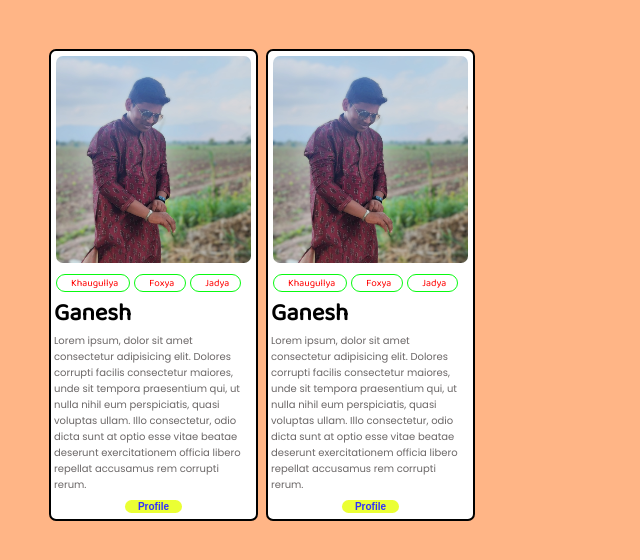
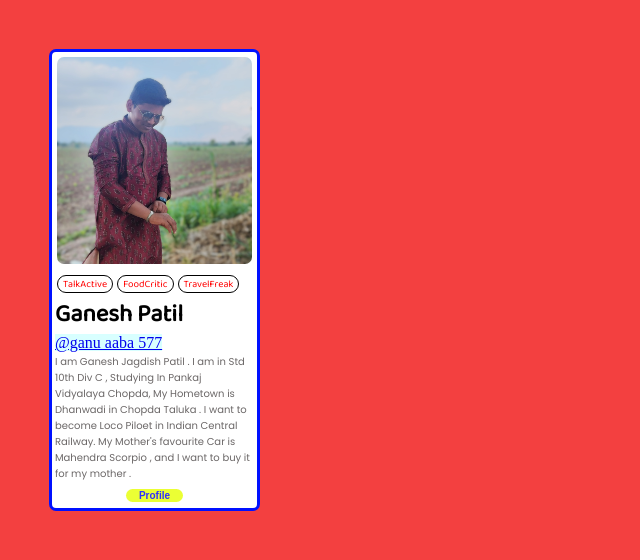
Before and after one commit to lokesh-patil57/CSS-Practice, a plain HTML site: page Exercise/Exercise3/index.html in a window 1280 px wide. Shown: the whole page, without its empty margins (0-640 px from the left). Drawn offline with Linux system fonts and the light colour scheme.

Commit message:
3rd ex solutions

```diff
--- a/Exercise/Exercise3/index.html
+++ b/Exercise/Exercise3/index.html
@@ -7,7 +7,7 @@
     <style>
       @import url("https://fonts.googleapis.com/css2?family=Baloo+Bhai+2&family=Poppins:ital,wght@0,100;0,200;0,300;0,400;0,500;0,600;0,700;0,800;0,900;1,100;1,200;1,300;1,400;1,500;1,600;1,700;1,800;1,900&display=swap");
       body {
-        background-color: rgb(255, 181, 134);
+        background-color: rgb(243 64 64);
         padding: 45px;
         display: flex;
       }
@@ -16,7 +16,7 @@
         padding: 0;
       }
       .card {
-        border: 2px solid black;
+        border: 3px solid rgb(0 16 255);
         width: 205px;
         border-radius: 7px;
         background-color: white;
@@ -37,14 +37,15 @@
         font-family: "Poppins", serif;
         font-size: 10px;
         color: rgb(107, 103, 103);
+        margin-top: 2px;
       }
       .capsule span {
-        border: 1px solid rgb(8, 250, 17);
+        border: 1.5px solid rgb(0, 0, 0);
         border-radius: 10px;
         font-size: 10px;
         color: red;
         font-family: "Baloo Bhai 2", serif;
-        padding: 0px 11px 0px 14px;
+        padding: 0px 5px 0px 5px;
       }
       .capsule {
         padding: 0 5px;
@@ -70,6 +71,9 @@
         background-color: rgb(255, 0, 0);
         color: rgb(0, 0, 0);
       }
+      .content a {
+        background-color: rgb(216, 255, 255);
+      }
     </style>
   </head>
   <body>
@@ -78,41 +82,19 @@
         <img width="195px" src="ganya.jpg" alt="Ganesh" />
       </div>
       <div class="capsule">
-        <span>Khaugullya</span>
-        <span>Foxya</span>
-        <span>Jadya</span>
+        <span>TalkActive</span>
+        <span>FoodCritic</span>
+        <span>TravelFreak</span>
       </div>
       <div class="content">
-        <h2>Ganesh</h2>
+        <h2>Ganesh Patil</h2>
+        <a target="_blank"href="https://www.instagram.com/ganu_aaba_577/?__pwa=1">@ganu aaba 577</a>
         <p>
-          Lorem ipsum, dolor sit amet consectetur adipisicing elit. Dolores
-          corrupti facilis consectetur maiores, unde sit tempora praesentium
-          qui, ut nulla nihil eum perspiciatis, quasi voluptas ullam. Illo
-          consectetur, odio dicta sunt at optio esse vitae beatae deserunt
-          exercitationem officia libero repellat accusamus rem corrupti rerum.
-        </p>
-      </div>
-      <div class="button">
-        <button>Profile</button>
-      </div>
-    </div>
-    <div class="card">
-      <div class="image">
-        <img width="195px" src="ganya.jpg" alt="Ganesh" />
-      </div>
-      <div class="capsule">
-        <span>Khaugullya</span>
-        <span>Foxya</span>
-        <span>Jadya</span>
-      </div>
-      <div class="content">
-        <h2>Ganesh</h2>
-        <p>
-          Lorem ipsum, dolor sit amet consectetur adipisicing elit. Dolores
-          corrupti facilis consectetur maiores, unde sit tempora praesentium
-          qui, ut nulla nihil eum perspiciatis, quasi voluptas ullam. Illo
-          consectetur, odio dicta sunt at optio esse vitae beatae deserunt
-          exercitationem officia libero repellat accusamus rem corrupti rerum.
+          I am Ganesh Jagdish Patil . I am in Std 10th Div C , Studying In
+          Pankaj Vidyalaya Chopda, My Hometown is Dhanwadi in Chopda Taluka . I
+          want to become Loco Piloet in Indian Central Railway. My Mother's
+          favourite Car is Mahendra Scorpio , and I want to buy it for my mother
+          .
         </p>
       </div>
       <div class="button">
```
